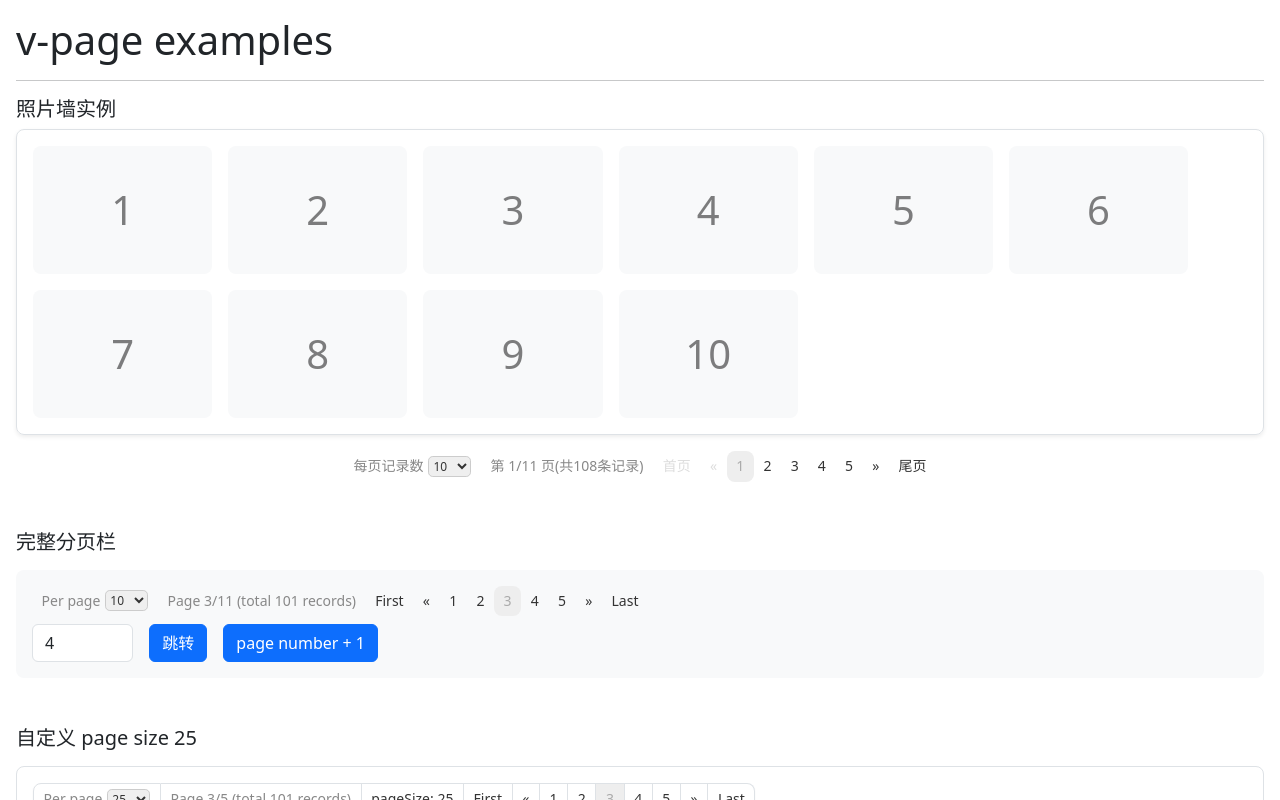
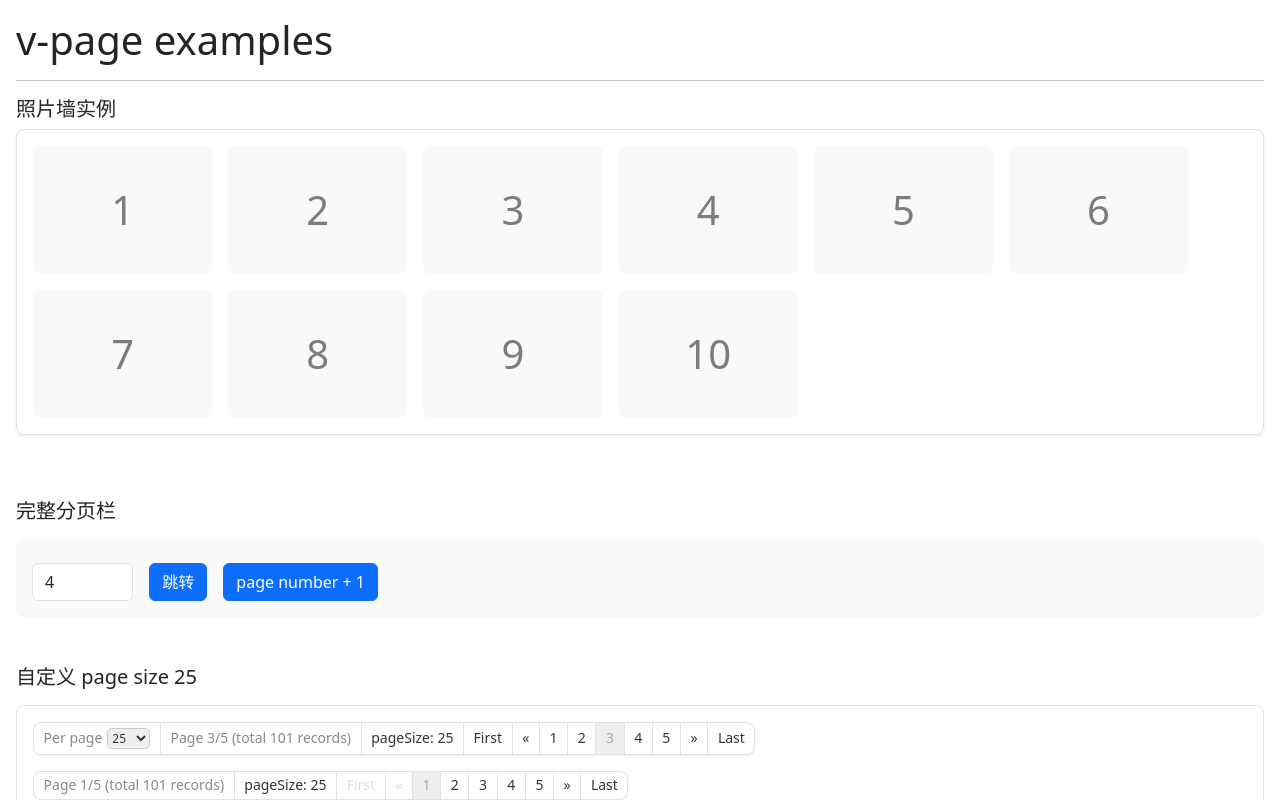
Before and after one commit to TerryZ/v-page, a Vue app: page / in a window 1280 px wide. Shown: the top 800 px of the page. Built offline with nearby package versions, Linux system fonts and the light colour scheme.

Commit message:
feat: PaginationPageSizeOptions 更名为 PaginationPageSizes

```diff
--- a/examples/ExamplesIndex.vue
+++ b/examples/ExamplesIndex.vue
@@ -2,7 +2,7 @@
 import { ref } from 'vue'
 import {
   PaginationBar,
-  PaginationPageSizeOptions,
+  PaginationPageSizes,
   PaginationInfo,
   PaginationPanel,
   PaginationPageNumbers,
@@ -74,15 +74,7 @@ function pageChange (data) {
         align="center"
         :total-row="arr.length"
         @change="pagePhotoChange"
-      >
-        <PaginationPageSizeOptions />
-        <PaginationInfo />
-        <PaginationFirstPage />
-        <PaginationPreviousPage />
-        <PaginationPageNumbers />
-        <PaginationNextPage />
-        <PaginationLastPage />
-      </PaginationBar>
+      />
     </div>
 
     <h5 class="mt-5 mb-3">
@@ -94,15 +86,7 @@ function pageChange (data) {
         :total-row="101"
         v-model="current"
         ref="refPage"
-      >
-        <PaginationPageSizeOptions />
-        <PaginationInfo />
-        <PaginationFirstPage />
-        <PaginationPreviousPage />
-        <PaginationPageNumbers />
-        <PaginationNextPage />
-        <PaginationLastPage />
-      </PaginationBar>
+      />
 
       <div class="d-flex mt-2">
         <div class="col-md-1 me-3">
@@ -144,7 +128,7 @@ function pageChange (data) {
         class="mb-3"
       >
         <template #default="{ pageSize }">
-          <PaginationPageSizeOptions />
+          <PaginationPageSizes />
           <PaginationInfo />
           <PaginationPanel>
             <div>pageSize: <span v-text="pageSize" /></div>
@@ -228,7 +212,7 @@ function pageChange (data) {
           :align="align"
           :total-row="101"
         >
-          <PaginationPageSizeOptions />
+          <PaginationPageSizes />
           <PaginationInfo />
           <PaginationFirstPage />
           <PaginationPreviousPage />
@@ -309,7 +293,7 @@ function pageChange (data) {
         :total-row="100"
         :disabled="disabled"
       >
-        <PaginationPageSizeOptions />
+        <PaginationPageSizes />
         <PaginationInfo />
         <PaginationFirstPage />
         <PaginationPreviousPage />
@@ -362,7 +346,7 @@ function pageChange (data) {
         language="cn"
         circle
       >
-        <PaginationPageSizeOptions />
+        <PaginationPageSizes />
         <PaginationInfo />
         <PaginationFirstPage />
         <PaginationPreviousPage />
@@ -384,7 +368,7 @@ function pageChange (data) {
         border
         circle
       >
-        <PaginationPageSizeOptions />
+        <PaginationPageSizes />
         <PaginationInfo />
         <PaginationFirstPage />
         <PaginationPreviousPage />
@@ -402,9 +386,9 @@ function pageChange (data) {
         align="left"
         :total-row="101"
         :disabled="disabled"
-        v-slot="{ pageNumber, pageSize, totalPage, totalRow, isFirst, isLast }"
       >
-        <PaginationPageSizeOptions />
+        <template #default="{ pageNumber, pageSize, totalPage, totalRow, isFirst, isLast }">
+          <PaginationPageSizes />
           <PaginationInfo />
           <PaginationFirstPage />
           <PaginationPreviousPage />
@@ -421,6 +405,7 @@ function pageChange (data) {
               <div>isLast: <span v-text="isLast" /></div>
             </div>
           </PaginationPanel>
+        </template>
       </PaginationBar>
     </div>
 
@@ -433,7 +418,7 @@ function pageChange (data) {
         :display-all="true"
         @change="displayAllPageChange"
       >
-        <PaginationPageSizeOptions />
+        <PaginationPageSizes />
         <PaginationInfo />
         <PaginationFirstPage />
         <PaginationPreviousPage />
@@ -451,7 +436,7 @@ function pageChange (data) {
         :total-row="11"
         hide-on-single-page
       >
-        <PaginationPageSizeOptions />
+        <PaginationPageSizes />
         <PaginationInfo />
         <PaginationFirstPage />
         <PaginationPreviousPage />
--- a/src/PaginationCore.jsx
+++ b/src/PaginationCore.jsx
@@ -16,7 +16,7 @@ function PageItem ({ classes, pageNumberValue, name }) {
   )
 }
 
-export function PaginationPageSizeOptions () {
+export function PaginationPageSizes () {
   const {
     lang, sizeList, pageSize, disabled, displayAll, changePageSize
   } = inject(injectPagination)
--- a/src/__test__/PaginationComponents.jsx
+++ b/src/__test__/PaginationComponents.jsx
@@ -1,6 +1,6 @@
 import {
   PaginationBar,
-  PaginationPageSizeOptions,
+  PaginationPageSizes,
   PaginationInfo,
   PaginationPanel,
   PaginationPageNumbers,
@@ -13,7 +13,7 @@ import {
 export function PaginationComplete (props, { attrs }) {
   return (
     <PaginationBar {...attrs}>
-      <PaginationPageSizeOptions />
+      <PaginationPageSizes />
       <PaginationInfo />
       <PaginationFirstPage />
       <PaginationPreviousPage />
@@ -28,7 +28,7 @@ export function PaginationSlot (props, { attrs }) {
     <PaginationBar {...attrs}>{{
       default: (data) => (
         <>
-          <PaginationPageSizeOptions />
+          <PaginationPageSizes />
           <PaginationInfo />
           <PaginationPanel>
             <div class="slot-page-number">{data.pageNumber}</div>
--- a/types/index.d.ts
+++ b/types/index.d.ts
@@ -111,7 +111,7 @@ declare interface PaginationPanel {
   }
 }
 declare const PaginationBar: PaginationBar
-declare const PaginationPageSizeOptions: PaginationComponent
+declare const PaginationPageSizes: PaginationComponent
 declare const PaginationInfo: PaginationComponent
 declare const PaginationPageNumbers: PaginationComponent
 declare const PaginationFirstPage: PaginationComponent
@@ -122,7 +122,7 @@ declare const PaginationPanel: PaginationPanel
 
 export {
   PaginationBar,
-  PaginationPageSizeOptions,
+  PaginationPageSizes,
   PaginationInfo,
   PaginationPageNumbers,
   PaginationFirstPage,
```
Lines whose indentation alone changed are shown as unchanged.
